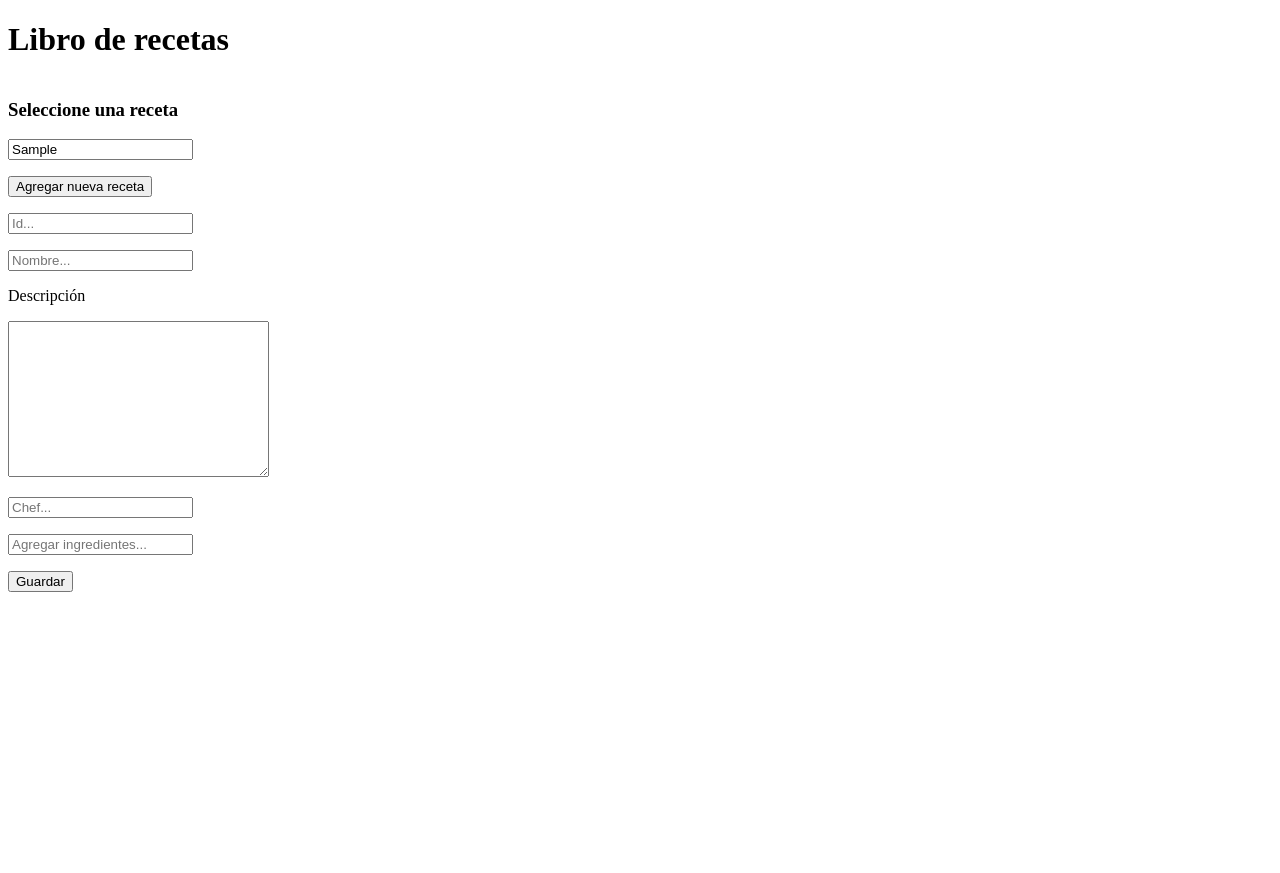
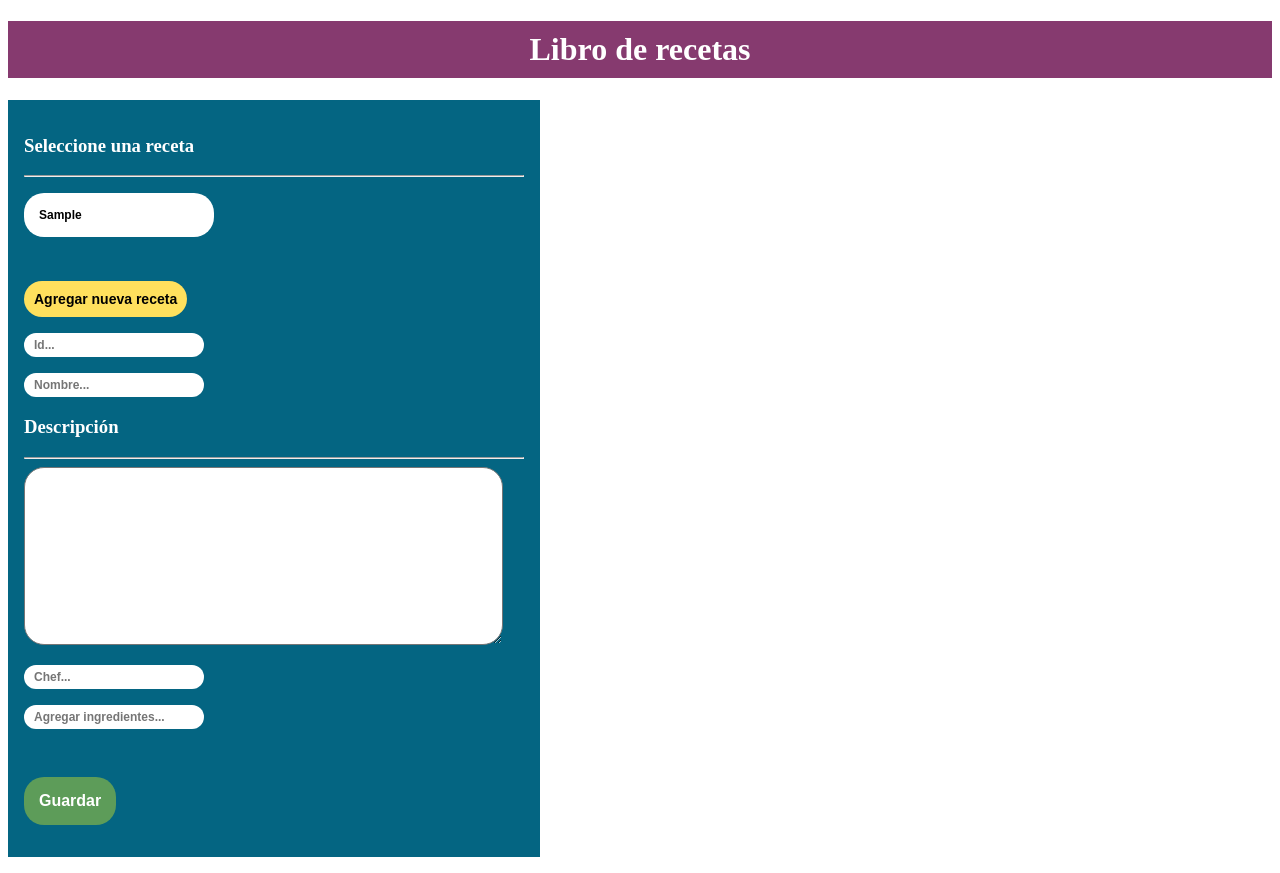
Before and after one commit to ronytacodev/recipe_book_vue, a plain HTML site: page index.html in a window 1280 px wide. Both pictures are taken after typing "Sample" into the empty fields and a click on the button "Agregar nueva receta". Before the commit the page ends 800 px from the top, so only its background shows below. Drawn offline with Linux system fonts and the light colour scheme.

Commit message:
add styles

```diff
--- a/index.html
+++ b/index.html
@@ -6,45 +6,55 @@
     <meta http-equiv="X-UA-Compatible" content="IE=edge">
     <meta name="viewport" content="width=device-width, initial-scale=1.0">
     <title>Recetas</title>
+    <link rel="stylesheet" href="styles.css">
 </head>
 
 <body>
-    <div id="appReceta">
-        <h1>Libro de recetas</h1>
+    <div class="container-recetas" id="appReceta">
+        <h1 class="container-recetas__title">Libro de recetas</h1>
 
         <!-- COLUMN LEFT -->
-        <div style="width: 50%; float: left;">
+        <div class="container-recetas__left">
             <h3>Seleccione una receta</h3>
-
+            <hr>
             <p>
-                <input type="text" placeholder="Buscar receta..." v-model="search">
+                <input class="container-recetas__left__search" type="text" placeholder="Buscar receta..."
+                    v-model="search">
             </p>
             <ul>
                 <li v-for="receta in lista_recetas_filtrada" :key="receta.id">
-                    <a href="#" @click="SeleccionarReceta(receta)">{{receta.nombre}}</a>
+                    <a class="container-recetas__left__list" href="#"
+                        @click="SeleccionarReceta(receta)">{{receta.nombre}}</a>
                 </li>
             </ul>
 
-            <button @click="show_add_receta = !show_add_receta">Agregar nueva receta</button>
+            <button class="container-recetas__left__btn-add" @click="show_add_receta = !show_add_receta">
+                Agregar nueva receta
+            </button>
 
             <div v-show="show_add_receta">
                 <p>
-                    <input type="text" placeholder="Id..." v-model="new_receta.id">
+                    <input class="container-recetas__left__input" type="text" placeholder="Id..."
+                        v-model="new_receta.id">
                 </p>
                 <p>
-                    <input type="text" placeholder="Nombre..." v-model="new_receta.nombre">
+                    <input class="container-recetas__left__input" type="text" placeholder="Nombre..."
+                        v-model="new_receta.nombre">
                 </p>
 
-                <p><label for="">Descripción</label></p>
-                <textarea v-model="new_receta.descripción" cols="30" rows="10"></textarea>
+                <h3><label for="">Descripción</label></h3>
+                <hr>
+                <textarea class="container-recetas__left__description" v-model="new_receta.descripción" cols="30"
+                    rows="10"></textarea>
 
                 <p>
-                    <input type="text" placeholder="Chef..." v-model="new_receta.chef">
+                    <input class="container-recetas__left__input" type="text" placeholder="Chef..."
+                        v-model="new_receta.chef">
                 </p>
 
                 <p>
-                    <input type=" text" placeholder="Agregar ingredientes..." v-model="nuevo_ingrediente"
-                        @keyup.enter="AgregarIngrediente()">
+                    <input class="container-recetas__left__input" type=" text" placeholder="Agregar ingredientes..."
+                        v-model="nuevo_ingrediente" @keyup.enter="AgregarIngrediente()">
                 </p>
 
                 <ul>
@@ -53,23 +63,31 @@
                     </li>
                 </ul>
                 <p>
-                    <button @click="AgregarReceta()">Guardar</button>
+                    <button class="container-recetas__left__btn-save" @click="AgregarReceta()">Guardar</button>
                 </p>
             </div>
         </div>
 
         <!-- COLUMN RIGHT -->
 
-        <div style="width: 50%; float: right;" v-if="receta_seleccionada">
-            <h3>{{receta_seleccionada.nombre}}</h3>
-            <h4>{{receta_seleccionada.chef}}</h4>
+        <div class="container-recetas__right" style="width: 50%; float: right;" v-if="receta_seleccionada">
+            <h3 class="container-recetas__right__title">{{receta_seleccionada.nombre}}</h3>
+
+            <div class="container-recetas__right__data-chef">
+                <h4>Chef:</h4>
+                <h4 class="container-recetas__right__data-chef__name">{{receta_seleccionada.chef}}</h4>
+            </div>
+
             <h4>Ingredientes:</h4>
+            <hr>
             <ul>
                 <li v-for="ingrediente in receta_seleccionada.ingredientes">{{ingrediente.nombre}}</li>
             </ul>
 
             <h4>Descripción:</h4>
-            <p style="background: #C7E8CA; padding: 10px;">{{receta_seleccionada.descripcion}}</p>
+            <hr>
+            <p class="container-recetas__right__description">
+                {{receta_seleccionada.descripcion}}</p>
         </div>
 
     </div>
--- /dev/null
+++ b/styles.css
@@ -0,0 +1,110 @@
+.container-recetas {
+    margin: 0;
+    padding: 0;
+    font-family: 'Times New Roman', Times, serif;
+}
+
+.container-recetas__title {
+    text-align: center;
+    background-color: #863A6F;
+    color: white;
+    padding: 10px;
+}
+
+/* column left */
+
+.container-recetas__left {
+    flex-direction: column;
+    background-color: #046582;
+    color: white;
+    padding: 1em;
+    width: 500px;
+    float: left;
+    margin-bottom: 1em;
+}
+
+.container-recetas__left__search {
+    padding: 15px 15px;
+    border: none;
+    font-size: 12px;
+    font-weight: bold;
+    color: black;
+    border-radius: 20px;
+    cursor: pointer;
+}
+
+.container-recetas__left__input {
+    padding: 5px 10px;
+    border: none;
+    font-size: 12px;
+    font-weight: bold;
+    color: black;
+    border-radius: 20px;
+    cursor: pointer;
+}
+
+.container-recetas__left__list {
+    color: #FDF1D6;
+}
+
+.container-recetas__left__btn-add {
+    padding: 10px 10px;
+    border: none;
+    font-size: 14px;
+    font-weight: bold;
+    background-color: #FFE05D;
+    color: black;
+    border-radius: 20px;
+    cursor: pointer;
+    margin-top: 2em;
+}
+
+.container-recetas__left__description {
+    border-radius: 20px;
+    width: 90%;
+    padding: 1em;
+}
+
+.container-recetas__left__btn-save {
+    padding: 15px 15px;
+    border: none;
+    font-size: 16px;
+    font-weight: bold;
+    background-color: #5D9C59;
+    color: white;
+    border-radius: 20px;
+    cursor: pointer;
+    margin-top: 2em;
+}
+
+.container-recetas__left__btn-save:focus {
+    background-color: #DFFFD8;
+    color: black;
+}
+
+/* column right */
+
+.container-recetas__right {
+    flex-direction: column;
+    background-color: #3C6255;
+    color: white;
+    padding: 1em;
+    width: 500px;
+    float: right;
+    margin-right: 1em;
+    margin-bottom: 1em;
+}
+
+.container-recetas__right__title {
+    font-size: 24px;
+    color: #FFF6BD;
+    text-align: center;
+}
+
+.container-recetas__right__data-chef {
+    display: flex;
+}
+
+.container-recetas__right__data-chef__name {
+    margin-left: 5px;
+}
```
